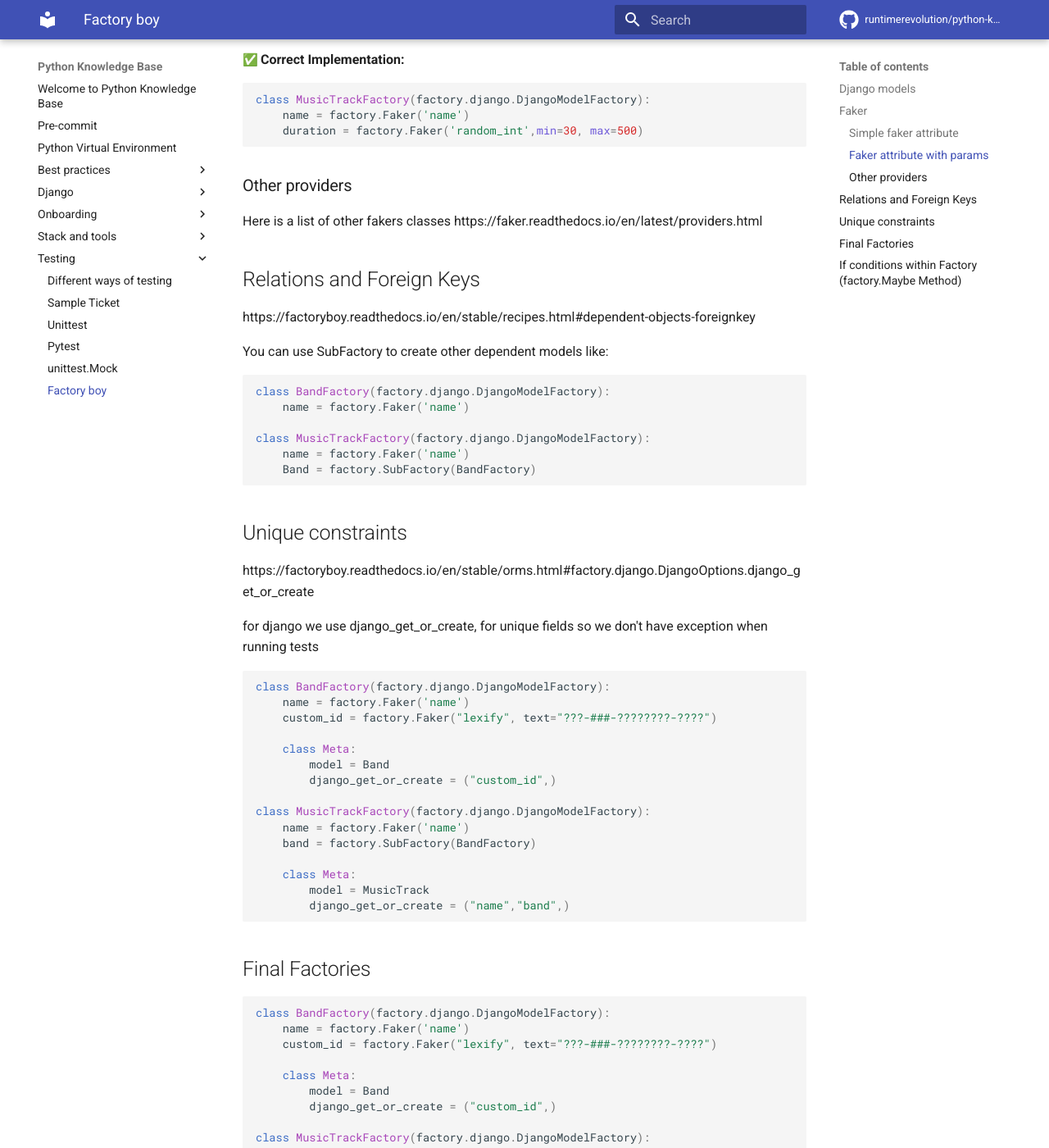
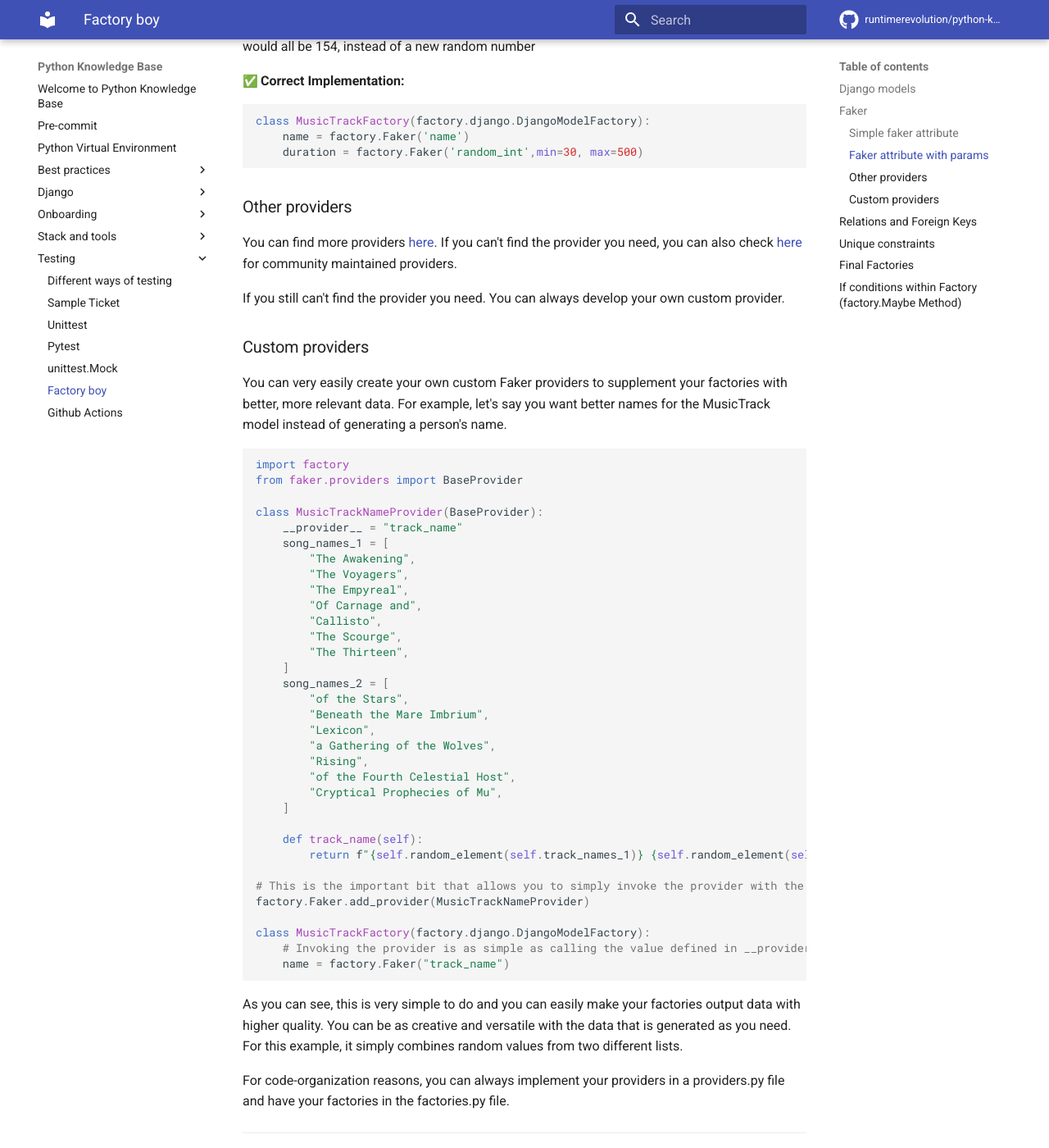
Before and after one commit to runtimerevolution/python-knowledge-base, an MkDocs documentation site: the page built from docs/testing/6_factory_boy.md, in a window 1280 px wide and 1400 px high, scrolled down 1607 px. Shown: the whole window at 82% size. Built offline with MkDocs 1.6.1 and Material for MkDocs 9.7.7, drawn with Linux system fonts in a browser that asks for light colours; emoji names are drawn with the system emoji font; comment, search, counter and statistics services are not loaded; some of the changed text lies outside the part shown.

Commit message:
Knowledge entry on how to create custom providers in faker for factory boy (#28)
* Explaining how to setup a Github Actions workflow for running django tests

* Explaining how to develop a custom provider for Faker to be used in factory_boy

* Fixing bare urls

* typo

---------

Co-authored-by: Carlos Martinez <c.martinez@runtime-revolution.com>

````diff
--- a/docs/testing/6_factory_boy.md
+++ b/docs/testing/6_factory_boy.md
@@ -1,6 +1,6 @@
 # Factory boy
 
-https://factoryboy.readthedocs.io/en/stable/index.html
+<https://factoryboy.readthedocs.io/en/stable/index.html>
 
 As a fixtures replacement tool, it aims to replace static, hard to maintain fixtures with easy-to-use factories for
 complex objects.
@@ -26,10 +26,12 @@ class Band(models.Model):
     custom_id = models.TextField(unique=True)
 ```
 
+---
+
 ## Faker
 
-- factory boy with faker https://factoryboy.readthedocs.io/en/stable/reference.html#faker
-- faker https://faker.readthedocs.io/en/latest/
+- factory boy with faker <https://factoryboy.readthedocs.io/en/stable/reference.html#faker>
+- faker <https://faker.readthedocs.io/en/latest/>
 
 Factory boy has many ways to generate data, usually we prefer to use Faker,
 factory boy provides a wrapper for faker
@@ -45,13 +47,13 @@ class MusicTrackFactory(factory.django.DjangoModelFactory):
 ```
 
 Basically this is calling the `name` function in Faker library
-https://faker.readthedocs.io/en/latest/providers/faker.providers.person.html#faker.providers.person.Provider.name
+<https://faker.readthedocs.io/en/latest/providers/faker.providers.person.html#faker.providers.person.Provider.name>
 
 ### Faker attribute with params
 
 Let's say we want our music durations to be between 30 and 500 seconds
 we can use `random_int` like in
-https://faker.readthedocs.io/en/latest/providers/baseprovider.html#faker.providers.BaseProvider.random_int
+<https://faker.readthedocs.io/en/latest/providers/baseprovider.html#faker.providers.BaseProvider.random_int>
 
 :x: **Common Mistake:**
 
@@ -76,11 +78,59 @@ class MusicTrackFactory(factory.django.DjangoModelFactory):
 
 ### Other providers
 
-Here is a list of other fakers classes https://faker.readthedocs.io/en/latest/providers.html
+You can find more providers [here](https://faker.readthedocs.io/en/latest/providers.html). If you can't find the provider you need, you can also check [here](https://faker.readthedocs.io/en/latest/communityproviders.html) for community maintained providers.
+
+If you still can't find the provider you need. You can always develop your own custom provider.
+
+### Custom providers
+
+You can very easily create your own custom Faker providers to supplement your factories with better, more relevant data. For example, let's say you want better names for the MusicTrack model instead of generating a person's name.
+
+```python
+import factory
+from faker.providers import BaseProvider
+
+class MusicTrackNameProvider(BaseProvider):
+    __provider__ = "track_name"
+    song_names_1 = [
+        "The Awakening",
+        "The Voyagers",
+        "The Empyreal",
+        "Of Carnage and",
+        "Callisto",
+        "The Scourge",
+        "The Thirteen",
+    ]
+    song_names_2 = [
+        "of the Stars",
+        "Beneath the Mare Imbrium",
+        "Lexicon",
+        "a Gathering of the Wolves",
+        "Rising",
+        "of the Fourth Celestial Host",
+        "Cryptical Prophecies of Mu",
+    ]
+
+    def track_name(self):
+        return f"{self.random_element(self.track_names_1)} {self.random_element(self.track_names_2)}"
+
+# This is the important bit that allows you to simply invoke the provider with the name "track_name".
+factory.Faker.add_provider(MusicTrackNameProvider)
+
+class MusicTrackFactory(factory.django.DjangoModelFactory):
+    # Invoking the provider is as simple as calling the value defined in __provider__.
+    name = factory.Faker("track_name")
+```
+
+As you can see, this is very simple to do and you can easily make your factories output data with higher quality. You can be as creative and versatile with the data that is generated as you need. For this example, it simply combines random values from two different lists.
+
+For code-organization reasons, you can always implement your providers in a providers.py file and have your factories in the factories.py file.
+
+---
 
 ## Relations and Foreign Keys
 
-https://factoryboy.readthedocs.io/en/stable/recipes.html#dependent-objects-foreignkey
+<https://factoryboy.readthedocs.io/en/stable/recipes.html#dependent-objects-foreignkey>
 
 You can use SubFactory to create other dependent models like:
 
@@ -93,9 +143,11 @@ class MusicTrackFactory(factory.django.DjangoModelFactory):
     Band = factory.SubFactory(BandFactory)
 ```
 
+---
+
 ## Unique constraints
 
-https://factoryboy.readthedocs.io/en/stable/orms.html#factory.django.DjangoOptions.django_get_or_create
+<https://factoryboy.readthedocs.io/en/stable/orms.html#factory.django.DjangoOptions.django_get_or_create>
 
 for django we use django_get_or_create, for unique fields so we don't have exception when running tests
 
@@ -116,6 +168,8 @@ class MusicTrackFactory(factory.django.DjangoModelFactory):
         model = MusicTrack
         django_get_or_create = ("name","band",)
 ```
+
+---
 
 ## Final Factories
 
@@ -138,6 +192,8 @@ class MusicTrackFactory(factory.django.DjangoModelFactory):
         django_get_or_create = ("name","band",)
 ```
 
+---
+
 ## If conditions within Factory (factory.Maybe Method)
 
 Let's consider the following Factory example:
````
Also changed, not shown: docs/testing/7_github_actions.md (added, +129 -0 lines).
